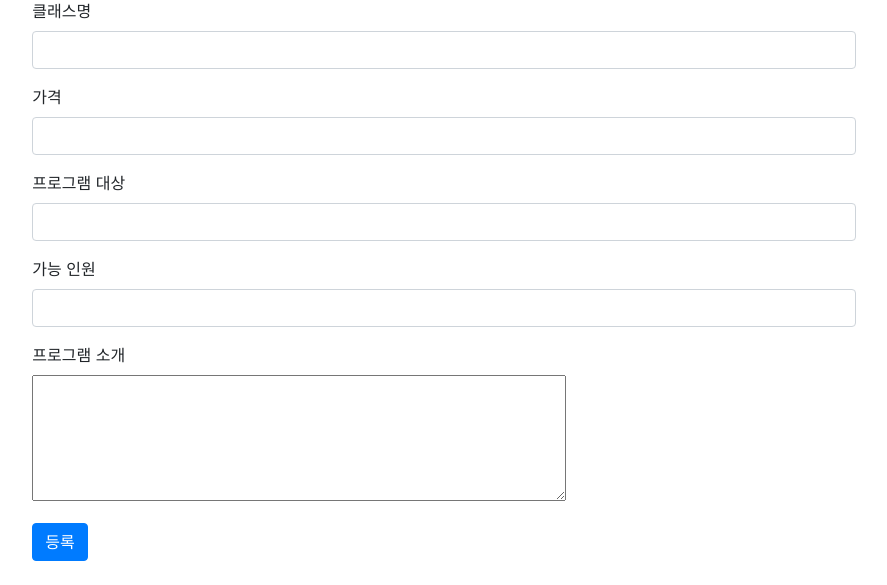
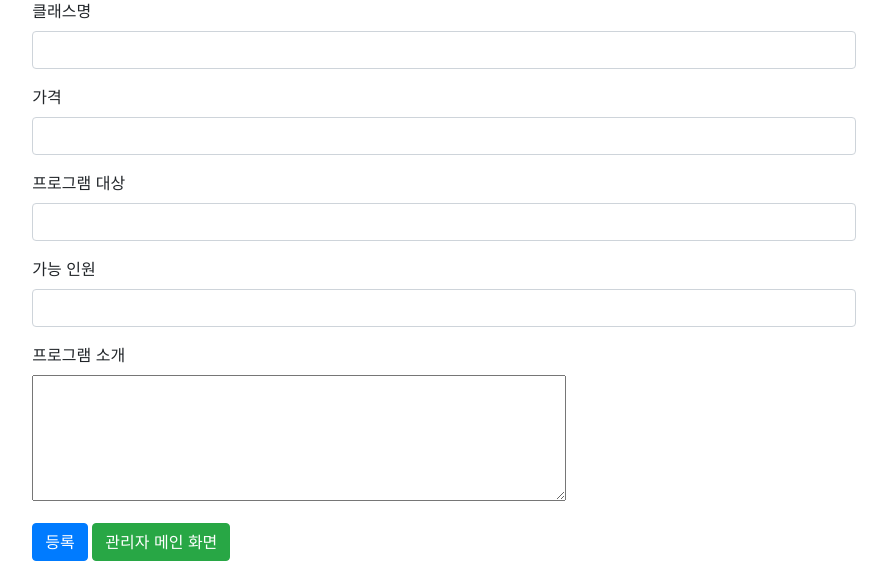
Before and after one commit to yunkongzi/daydream, a Java web app: page /admin/program_regist in a window 1280 px wide. Shown: the part 215-800 px from the top of the page, without its empty margins (196-1083 px from the left). Run offline with Tomcat 11, a stand-in JSP engine, Linux system fonts and the light colour scheme; some web fonts are replaced.

Commit message:
[program_regist edit]

```diff
--- a/daydream/src/main/webapp/WEB-INF/views/admin/program_regist.jsp
+++ b/daydream/src/main/webapp/WEB-INF/views/admin/program_regist.jsp
@@ -61,6 +61,8 @@
 							</div>
 							<button type="submit" class="btn btn-primary btnProgramReg">
 								등록</button>
+							<button type="submit" class="btn btn-success btnAdminMain">
+								관리자 메인 화면</button>
 						</form>
 					</div>
 					<div class="col-md-2"></div>
```
